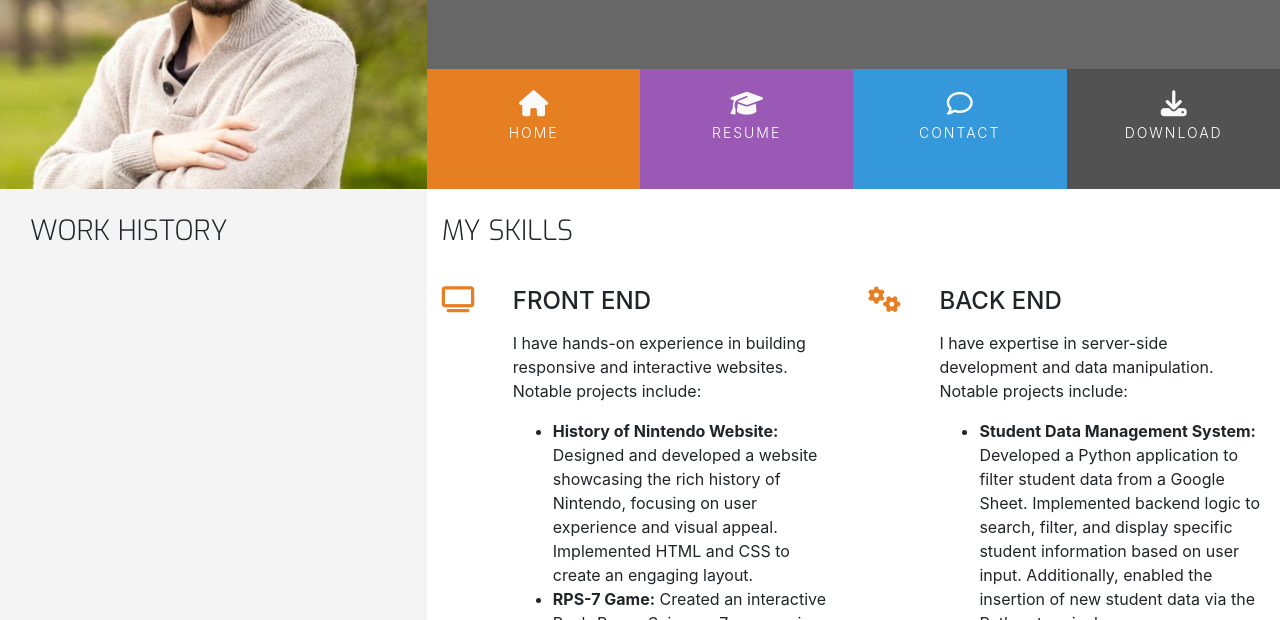
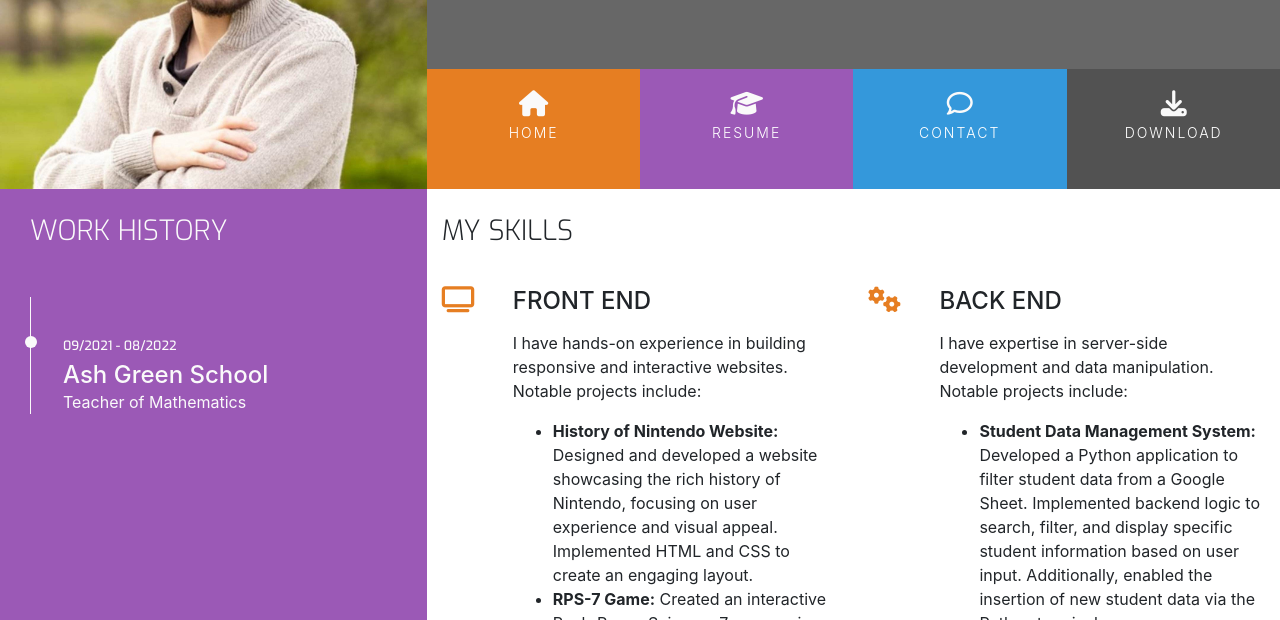
Before and after one commit to jftjenkins/resume, a plain HTML site: page resume.html in a window 1280 px wide. Shown: the part 180-800 px from the top of the page. Drawn offline with nearby package versions, Linux system fonts and the light colour scheme.

Commit message:
style: timeline styled in work history section.

```diff
--- a/assets/css/style.css
+++ b/assets/css/style.css
@@ -11,6 +11,10 @@
 
 .bg-color-personal-info {
     background-color: #f4f4f4;
+}
+
+.bg-color-work-history {
+    background-color: #9b59b6;
 }
 
 .ui-menu-color-home {
@@ -61,6 +65,7 @@ h4 {
     float: none;
 }
 
+.history-heading,
 .section-heading {
     font-family: "Exo", sans-serif;
     font-weight: 300;
@@ -268,13 +273,56 @@ footer {
     top: 50%;
     transform: translateY(-50%);
     font-weight: 400;
-    padding: 3px 10px;
+    padding: 6px 10px;
     color: #fafafa;
     background-color: rgba(25, 25, 25, 0.2);
-    white-space: nowrap;
+    height: 25px;
     line-height: 1;
 }
 
 .progress-section {
     margin: 40px 20px;
 }
+
+/* Work History */
+.history-heading {
+    color: #fafafa;
+    margin-bottom: 50px;
+}
+
+.timeline-item {
+    padding: 4em 2em 0em 2em;
+    position: relative;
+    color: #fafafa;
+    border-left: 1px solid;
+}
+
+.timeline-item p {
+    padding: 0;
+    margin: 0;
+}
+
+.timeline-item:before {
+    content: attr(data-dates);
+    position: absolute;
+    left: 2.5em;
+    top: 3em;
+    display: block;
+    font-family: "Exo", sans-serif;
+    font-weight: 500;
+    font-size: 0.8em;
+    padding: 0;
+    margin: 0;
+}
+
+.timeline-item:after {
+    width: 12px;
+    height: 12px;
+    display: block;
+    top: 2.4em;
+    position: absolute;
+    left: -6px;
+    border-radius: 12px;
+    content: '';
+    background: #fafafa;
+}
--- a/resume.html
+++ b/resume.html
@@ -81,11 +81,15 @@
     </header>
     <section class="container-fluid">
       <div class="row">
-        <div class="col-md-4 bg-color-personal-info section-column">
+        <div class="col-md-4 bg-color-work-history section-column">
           <div class="row">
             <div class="col-12">
-              <h3 class="section-heading uppercase">Work History</h3>
+              <h3 class="history-heading uppercase">Work History</h3>
             </div>
+          </div>
+          <div class="timeline-item" data-dates="09/2021 - 08/2022">
+            <h4>Ash Green School</h4>
+            <p>Teacher of Mathematics</p>
           </div>
         </div>
         <div class="col-md-8 bg-color-three-reasons">
```
Also changed, not shown: index.html (+1 -1 lines).
